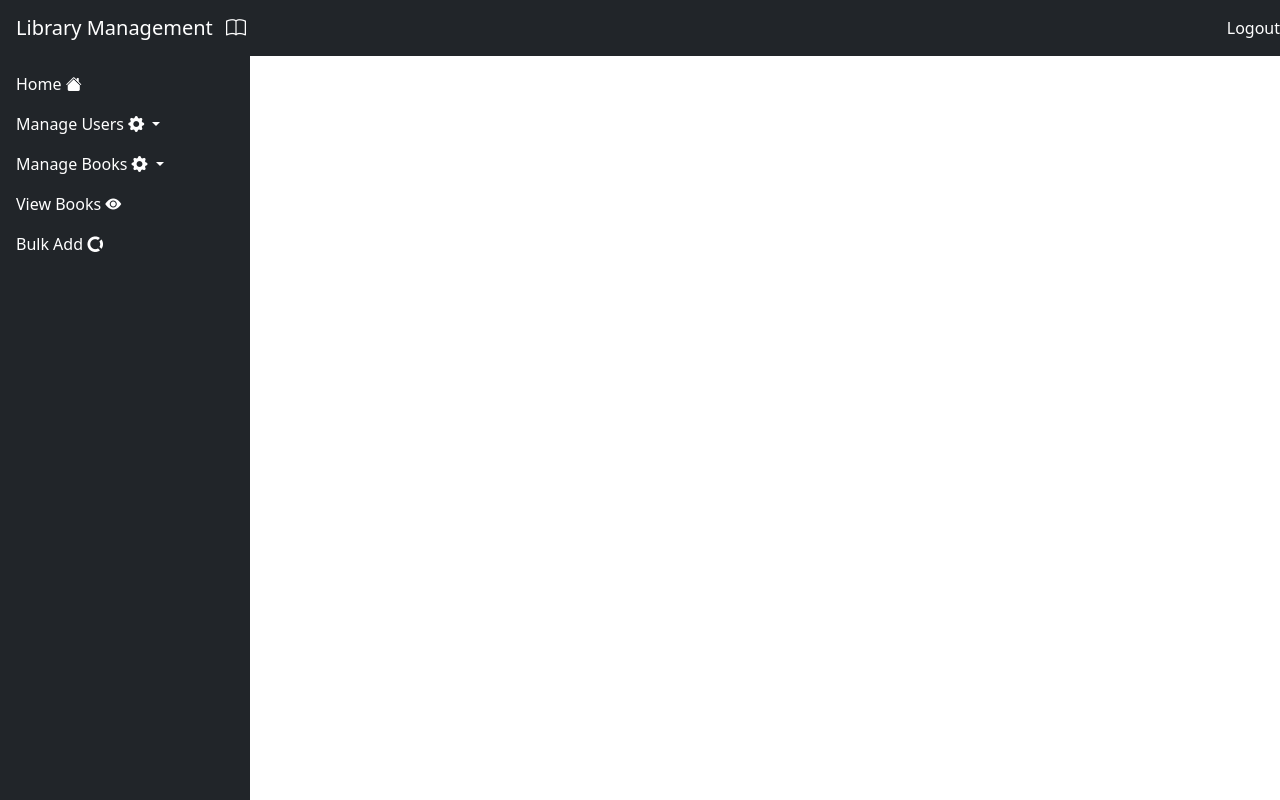
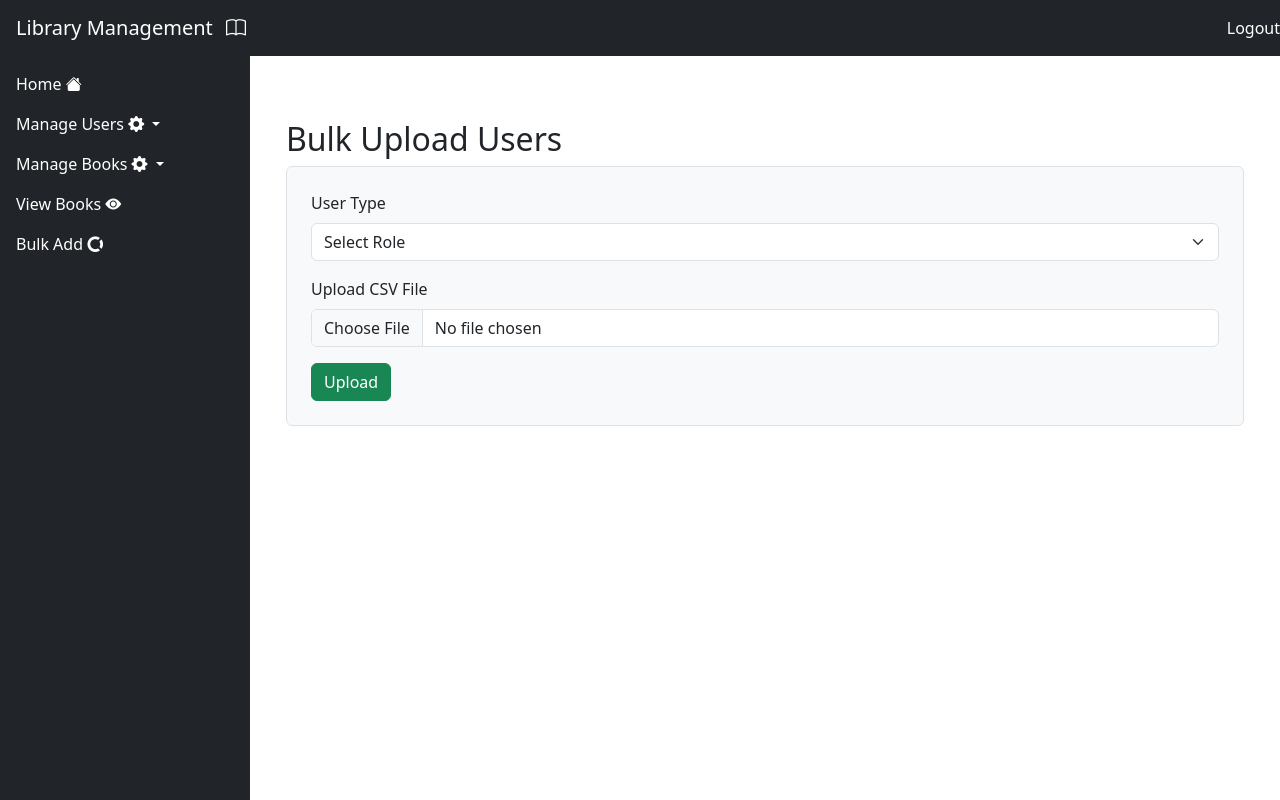
Before and after one commit to Lekhan11/Library_Manager, a Django app: page /bulkadd in a window 1280 px wide. Run offline with Django 5.2, Linux system fonts and the light colour scheme; some libraries are stand-ins or nearby versions.

Commit message:
bulk add

```diff
--- a/Library/templates/bulkAdd.html
+++ b/Library/templates/bulkAdd.html
@@ -1,4 +1,33 @@
 {% extends 'base.html' %}
-{% block title %}View Books{% endblock %}
+{% block title %}Bulk User Upload{% endblock %}
+
 {% block content %}
+<div class="container mt-5">
+    <h2>Bulk Upload Users</h2>
+
+    {% if messages %}
+        <div class="alert alert-success alert-dismissible fade show" role="alert">
+            {% for message in messages %}
+                <p>{{ message }}</p>
+            {% endfor %}
+            <button type="button" class="btn-close" data-bs-dismiss="alert" aria-label="Close"></button>
+        </div>
+    {% endif %}
+    <form method="post" enctype="multipart/form-data" class="border p-4 rounded bg-light">
+        {% csrf_token %}
+        <div class="mb-3">
+            <label for="role" class="form-label">User Type</label>
+            <select name="role" id="role" class="form-select" required>
+                <option value="">Select Role</option>
+                <option value="student">Student</option>
+                <option value="teacher">Teacher</option>
+            </select>
+        </div>
+        <div class="mb-3">
+            <label for="csv_file" class="form-label">Upload CSV File</label>
+            <input type="file" name="csv_file" id="csv_file" class="form-control" accept=".csv" required>
+        </div>
+        <button type="submit" class="btn btn-success">Upload</button>
+    </form>
+</div>
 {% endblock %}
--- a/Library/views.py
+++ b/Library/views.py
@@ -5,6 +5,7 @@ from django.contrib.auth.decorators import login_required
 from django.contrib import messages
 from random import sample
 from django.core.paginator import Paginator
+import csv
 
 def LoginPage(request):
     if request.method == 'POST':
@@ -222,11 +223,15 @@ def updateUser(request,role,id):
             if name == '' or teacher_id == '' or department == '':
                 messages.error(request, 'All fields are required')
                 return redirect('view_users')
-            user.name = name
-            user.teacher_id = teacher_id
-            user.department = department
-            user.save()
-            messages.success(request, 'User Updated Successfully')
+            elif Teacher.objects.filter(teacher_id=teacher_id).exists():
+                messages.error(request, 'User already exists')
+                return redirect('view_users')
+            else:
+                user.name = name
+                user.teacher_id = teacher_id
+                user.department = department
+                user.save()
+                messages.success(request, 'User Updated Successfully')
         return redirect('view_users')
     else:
         user = Students.objects.get(id=id)
@@ -376,4 +381,34 @@ def searchBook(request):
     return redirect('view_books')
 
 def bulkAdd(request):
-    return render(request, 'bulkadd.html')
+    if request.method == "POST":
+        role = request.POST.get("role")
+        csv_file = request.FILES.get("csv_file")
+
+        if not csv_file.name.endswith('.csv'):
+            messages.error(request, "Please upload a valid CSV file.")
+            return redirect('bulk_upload')
+
+        reader = csv.reader(csv_file.read().decode('utf-8').splitlines())
+
+        next(reader)  # Skip header
+
+        for row in reader:
+            if role == 'student':
+                Students.objects.create(
+                    roll_no=row[0],
+                    name=row[1],
+                    class_id=row[2],
+                    section=row[3]
+                )
+            elif role == 'teacher':
+                Teacher.objects.create(
+                    teacher_id=row[0],
+                    name=row[1],
+                    department=row[2]
+                )
+
+        messages.success(request, f"{role.capitalize()}s added successfully.")
+        return redirect('bulk_add')
+
+    return render(request, 'bulkAdd.html')
```
Also changed, not shown: db.sqlite3.
